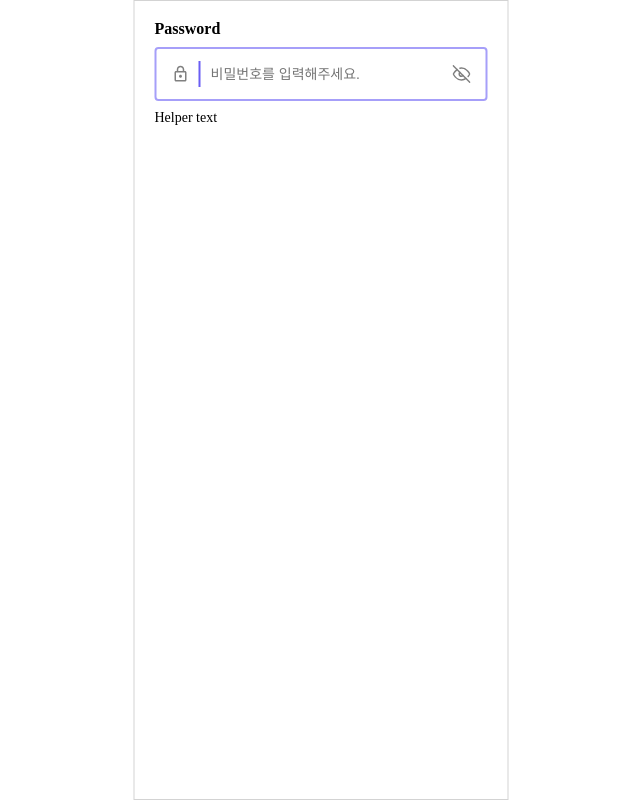
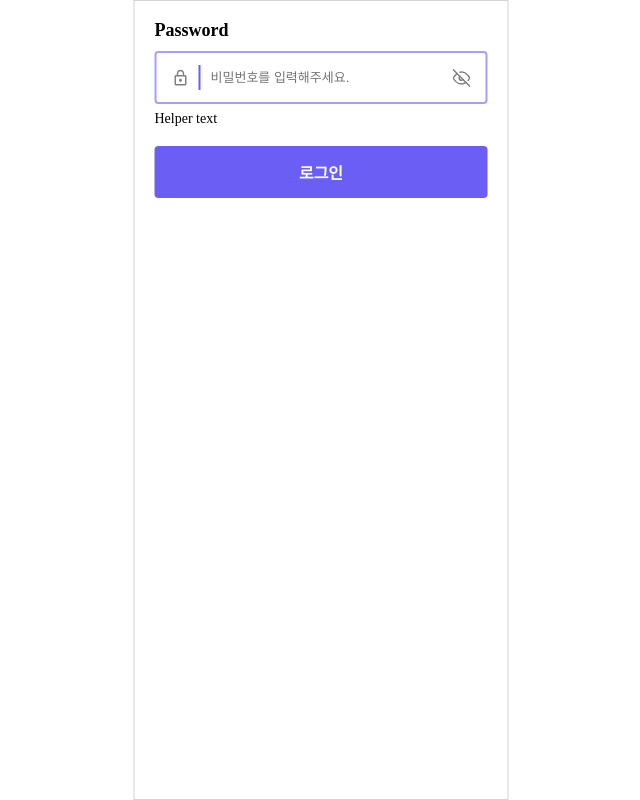
Before and after one commit to LikeLion-Kwangwoon-Univ/until_flower, a React (Vite) app in the folder donggyun/: page / in a window 1280 px wide. Shown: the whole page, without its empty margins (319-959 px from the left). Built offline with nearby package versions, Linux system fonts and the light colour scheme.

Commit message:
FEAT : 로그인 버튼 추가

```diff
--- a/donggyun/src/components/Input/index.jsx
+++ b/donggyun/src/components/Input/index.jsx
@@ -6,16 +6,21 @@ import { useState } from 'react';
 const Input = () => {
   const [password, setPassword] = useState('');
   const handleChange = (e) => setPassword(e.target.value);
+  const handleSubmit = (e) => {
+    e.preventDefault();
+    console.log(password);
+  };
 
   return (
-    <form className="input-form">
-      <label className="input-label" htmlFor="password">
+    <form className="input-form" onSubmit={handleSubmit}>
+      <div className="input-password">
+        <label className="input-password__label" htmlFor="password">
           Password
         </label>
-      <div className="input-box">
+        <div className="input-password__box">
           <MdOutlineLock size={18} color="grey" />
           <input
-          className="input-content"
+            className="input-password__content"
             type="password"
             id="password"
             value={password}
@@ -24,7 +29,10 @@ const Input = () => {
           />
           <FiEyeOff size={18} color="grey" />
         </div>
-      <p className="input-helpler">Helper text</p>
+        <p className="input-password__helpler">Helper text</p>
+      </div>
+
+      <button className="input-button">로그인</button>
     </form>
   );
 };
--- a/donggyun/src/components/Input/style.css
+++ b/donggyun/src/components/Input/style.css
@@ -1,35 +1,53 @@
 .input-form {
   display: flex;
   flex-direction: column;
-  gap: 10px;
+  gap: 20px;
 }
 
-.input-label {
+.input-password {
+  display: flex;
+  flex-direction: column;
+  gap: 8px;
+}
+
+.input-password__label {
+  font-size: 18px;
   font-weight: bold;
 }
 
-.input-box {
+.input-password__box {
   display: flex;
   align-items: center;
   gap: 6px;
+  margin-top: 4px;
   padding: 12px;
   border: 2px solid #a69ff9;
   border-radius: 4px;
 }
 
-.input-box > svg {
+.input-password__box > svg {
   margin: 0 3px;
 }
 
-.input-content {
+.input-password__content {
   flex-grow: 1;
   padding: 5px 10px;
   border: none;
   border-left: 2px solid #6a5ef4;
   outline: none;
+  font-size: 13px;
+}
+
+.input-password__helpler {
   font-size: 14px;
 }
 
-.input-helpler {
-  font-size: 14px;
+.input-button {
+  text-align: center;
+  padding: 14px 16px;
+  border-radius: 4px;
+  color: white;
+  background-color: #6a5ef4;
+  font-size: 16px;
+  font-weight: bold;
 }
```
Lines whose indentation alone changed are shown as unchanged.
